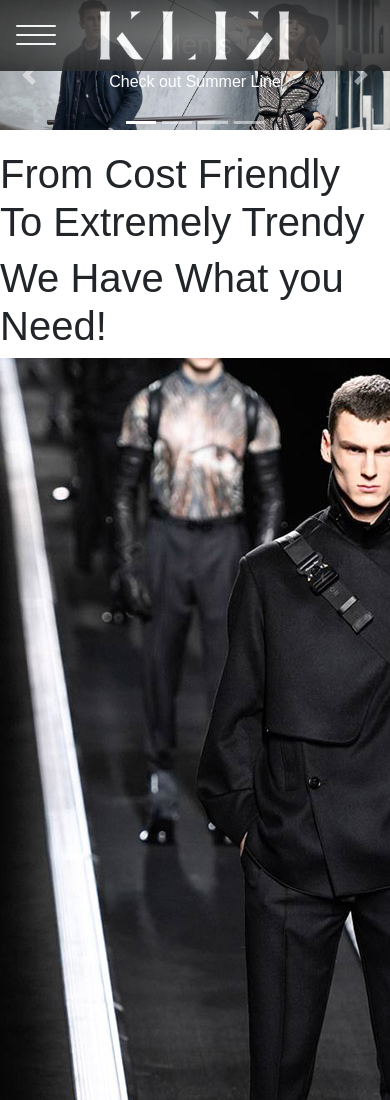
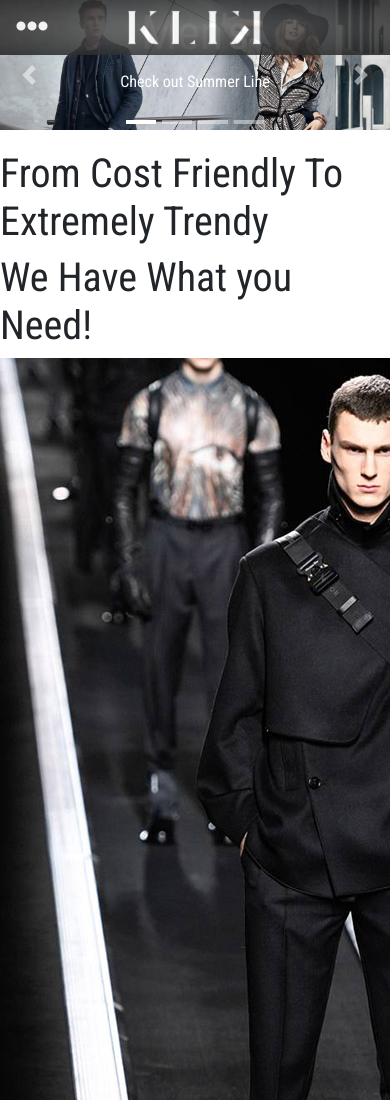
Before and after one commit to Matt3697/WebDesignFinalProject, a plain HTML site: page Kaltenecker_Sagen/index.html in a window 390 px wide. Shown: the top 1100 px of the page. Drawn offline with nearby package versions, Linux system fonts and the light colour scheme.

Commit message:
Navigation Bar Update

```diff
--- a/Kaltenecker_Sagen/css/global.css
+++ b/Kaltenecker_Sagen/css/global.css
@@ -4,39 +4,40 @@ Klik Final Project == global.css
 4/8/2019
 */
 
+.clear{
+    clear: both;
+}
 
-/*CSS Variables*/
-/*
-:root {
-    --nav-bg-color: rgba(64, 64, 64, .75);
-}
-*/
-
-/*Select all elements, resize box to webpage */
+/*Select all elements, account for margin/padding when changing width and height*/
 *, *::before, *::after {
     box-sizing: border-box;
 }
 
-.clear{
-    clear: both;
-}
-
 /*navigation style begin*/
 header{
-/*    background: rgba(64, 64, 64, .85);*/
     background-image: radial-gradient(#656565 ,#252525 95%);
     opacity: .85;
-    font-family: 'Roboto Condensed', sans-serif;
+    font-family: 'Roboto Condensed', 'sans-serif';
     text-align: center;
     /*    keep navigation bar in same place when scrolling*/
     position: fixed;
-    z-index: 999;
+    z-index: 500;
     width: 100%;
 }
 
 #logo{
     margin: 10px;
-    width: 50%;
+    width: 35%;
+}
+
+#logo:active{
+    opacity: .5;
+    transition: 250ms;
+
+}
+
+#nav-icon-color{
+    color: white;
 }
 
 nav{
@@ -58,13 +59,14 @@ nav ul{
     list-style: none;
 }
 
+/*Drop down menu spacing*/
 nav li{
     margin-bottom: 1em;
     margin-left: 1em;
 }
 
 nav a{
-    color: #ffffff;
+    color: #fff;
     text-decoration: none;
     font-size: 1em;
     text-transform: uppercase;
@@ -102,38 +104,18 @@ nav a:hover{
     display: flex;
     align-items: center;
 }
-.nav-toggle-label span,
-.nav-toggle-label span::before,
-.nav-toggle-label span::after {
-    display: block;
-    background: #fff;
-    height: 2.25px;
-    width: 2.5em;
-    border-radius: 2px;
-    position: relative;
-}
-.nav-toggle-label span::before,
-.nav-toggle-label span::after {
-    content: '';
-    position: absolute;
-}
-.nav-toggle-label span::before {
-    bottom: 9px;
-}
-.nav-toggle-label span::after {
-    top: 9px;
-}
 
 /*only executes when the width exceeds the set number of px*/
-@media screen and (min-width: 500px) {
-    /*    turn off sidebar*/
+@media screen and (min-width: 600px) {
+    /*turn off sidebar*/
     .nav-toggle-label {
         display: none;
     }
 
     header {
         display: grid;
-        grid-template-columns: 1fr auto minmax(600px, 3fr) 1fr;
+        position: fixed;
+        grid-template-columns: 1fr auto minmax(500px, 3fr) 1fr;
     }
 
     .logo {
@@ -142,12 +124,10 @@ nav a:hover{
 
     nav {
         position: relative;
-/*        text-align: left;*/
         transition: none;
         transform: scale(1,1);
         background: none;
         top: initial;
-/*        left: initial;*/
         grid-column: 3 / 4;
         display: flex;
         justify-content: flex-end;
@@ -159,109 +139,32 @@ nav a:hover{
     }
 
     nav li {
-        margin-left: 2em;
+        margin-left: 1em;
+        margin-right: 1em;
         margin-bottom: 0;
-
     }
 
     nav a{
         opacity: 1;
         position: relative;
     }
-
+    /*create line about full screen nav links*/
     nav a::before {
         content: '';
         display: block;
         height: 4px;
         background-color: #ffffff;
         position: absolute;
-        top: -3px;
+        top: -5px;
         left: 0;
         right: 0;
         transform: scale(0, 1);
         transform-origin: top;
         transition: transform ease-in-out 250ms;
-
-
     }
 
     nav a:hover::before {
         transform: scale(1,1);
     }
 }
-
 /*navigation style end*/
-
-
-/*
-#logo{
-float: left;
-margin: 5px;
-padding: 10px 20px 10px 20px;
-height: 28px;
-border: 3px solid #3335;
-background-color: #eee;
-}
-
-#logo:active{
-opacity: 0.5;
-transition: 150ms;
-}
-
-#nav {
-margin: 8px 10px 7px 10px;
-padding: 0px;
-list-style-type: none;
-text-align: right;
-float: right;
-}
-
-#nav ::after{
-content: '';
-display: block;
-height: 3px;
-width: 0%;
-top: -3px;
-background-color: #aaaa;
-position: absolute;
-transition: all 250ms linear;
-
-}
-
-#nav :hover ::after{
-width: 100%;
-}
-
-#nav li{
-display: inline-block;
-margin-right: 25px;
-margin-left: 25px;
-margin-top: 15px;
-margin-bottom: 15px;
-position: relative;
-}
-
-#nav li a{
-color: #eee;
-font-size: 15px;
-text-decoration: none;
-text-transform: uppercase;
-transition: all 250ms linear;
-}
-
-#nav li a:hover{
-color: #aaaa;
-}
-*/
-
-
-#clothes{
-    float: left;
-    margin: 5px;
-    padding: 3px 4px 4px 3px;
-    height: 100px;
-    border: 0.5px solid #3335;
-}
-#clothes:hover{
-    background-color: #3335;
-}
--- a/Kaltenecker_Sagen/css/main.css
+++ b/Kaltenecker_Sagen/css/main.css
@@ -4,28 +4,39 @@ Klik Final Project == main.css
 4/8/2019
 */
 
-/*
-#klick-carousel{
-    margin-top: 10px;
-}
-*/
-
-.carousel-inner{
-    width: 100%
-}
 /* Make the image fully responsive */
 .carousel-inner img {
     width: 100%;
     height: 100%;
-/*    margin-top: 2em;*/
     margin-bottom: 20px;
 }
 
+.carousel-indicators li {
+    background-color: rgba(255,255,255,.85);
+    height: .25em;
+}
+
+.carousel-indicators .active {
+    background-color: #fff;
+}
+
+.carousel-caption {
+    color: #fff;
+}
+
+.carousel-caption h3 {
+    font-size: 3em;
+}
+
+.carousel-caption p {
+    font-size: 1em;
+}
+
 body {
-	margin: 0;
-	background: #fff;
-	font-family: 'Work Sans', sans-serif;
-	font-weight: 400;
+    margin: 0;
+    background: #fff;
+    font-family: 'Roboto Condensed', 'sans-serif';
+    font-weight: 400;
 }
 
 footer{
@@ -35,48 +46,3 @@ footer{
     padding: .75em;
     font-size: .6em;
 }
-
-/*
-body{
-    background-image: radial-gradient(rgb(49,49,49) 10%,rgb(35,45,54)50%, black);
-    font-size: 14px;
-    font-family: 'Roboto Condensed', sans-serif;
-    color: #bec0c7;
-    margin: 0px;
-    padding: 0px;
-    font-size: 14px;
-}
-
-
-backg {
-    background-image: url("../images/background5.jpg");
-    margin: 0%;
-    float: left;
-    height: 733px;
-    width: 1000px;
-    repeat: none;
-    opacity: 0.8;
-}
-
-h1,h2,h3,h4,h5,h6{
-    font-family: 'Playfair Display SC';
-    font-weight: bold;
-    color: #bfbcb8;
-    margin-bottom: 0px;
-    margin-top: 30px;
-}
-
-h1{
-    font-size: 3em;
-    color: #777;
-}
-
-#nav {
-    font-size: .75em;
-}
-
-main{
-    margin: 10px;
-    padding: 10px;
-    font-size: 1.2em;
-}*/
--- a/Kaltenecker_Sagen/index.html
+++ b/Kaltenecker_Sagen/index.html
@@ -46,13 +46,13 @@ Klik Final Project == index.html
                     <li><a href="html/new.html">New</a></li>
                     <li><a href="html/women.html">Women</a></li>
                     <li><a href="html/men.html">Men</a></li>
-                    <li><a href="html/cart.html">Cart</a></li>
+                    <li><a href="html/cart.html">Cart <i class="fas fa-shopping-cart fa-s"></i></a></li>
                 </ul>
             </nav>
 
             <!--navigation bar toggle-->
             <label for="nav-toggle" class="nav-toggle-label">
-                <span></span>
+                <span id="nav-icon-color"><i class="fas fa-ellipsis-h fa-2x"></i></span>
             </label>
 
             <div class="clear"></div>
```
Also changed, not shown: Kaltenecker_Sagen/images/carousel/background6.jpg, Kaltenecker_Sagen/sources/sources.txt.
